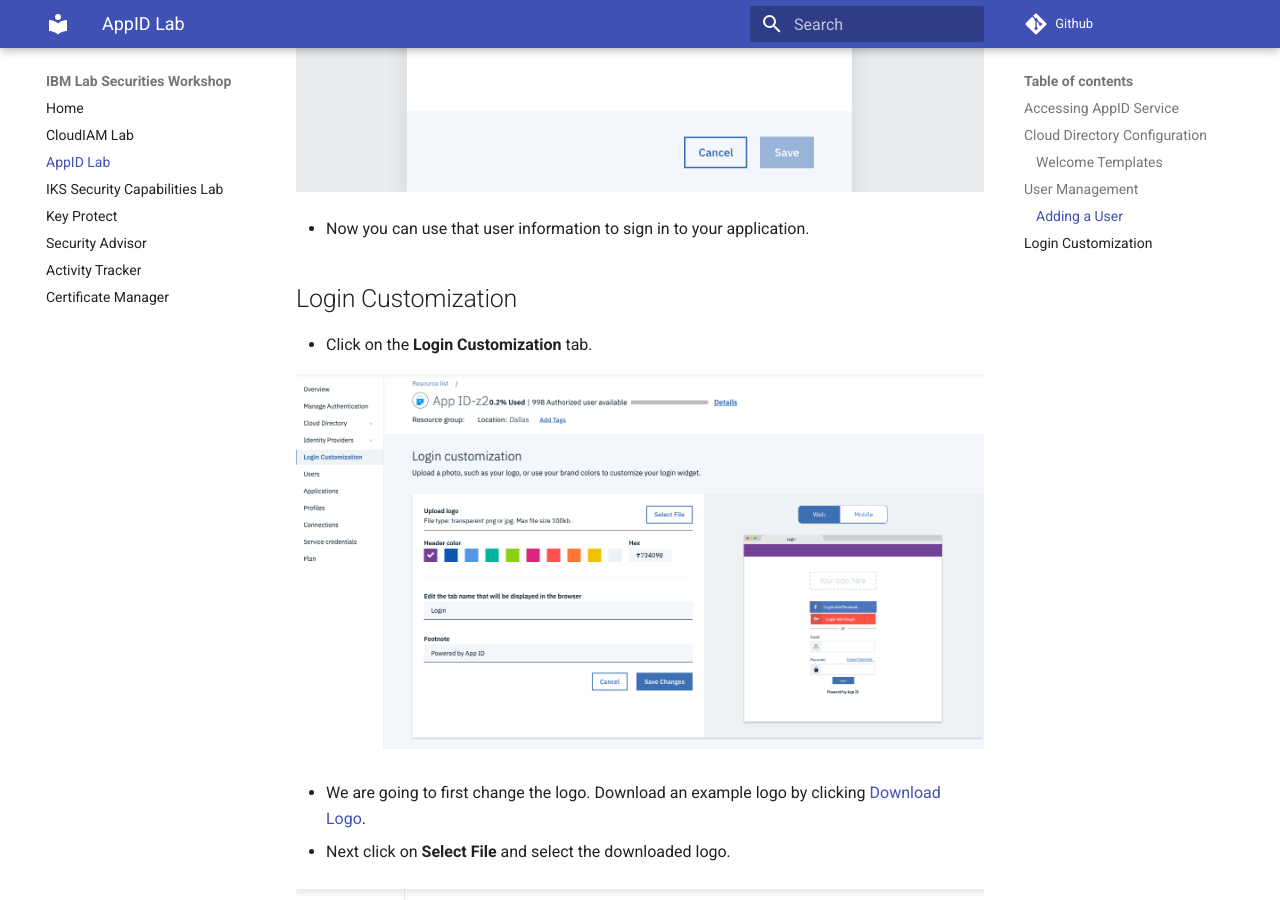
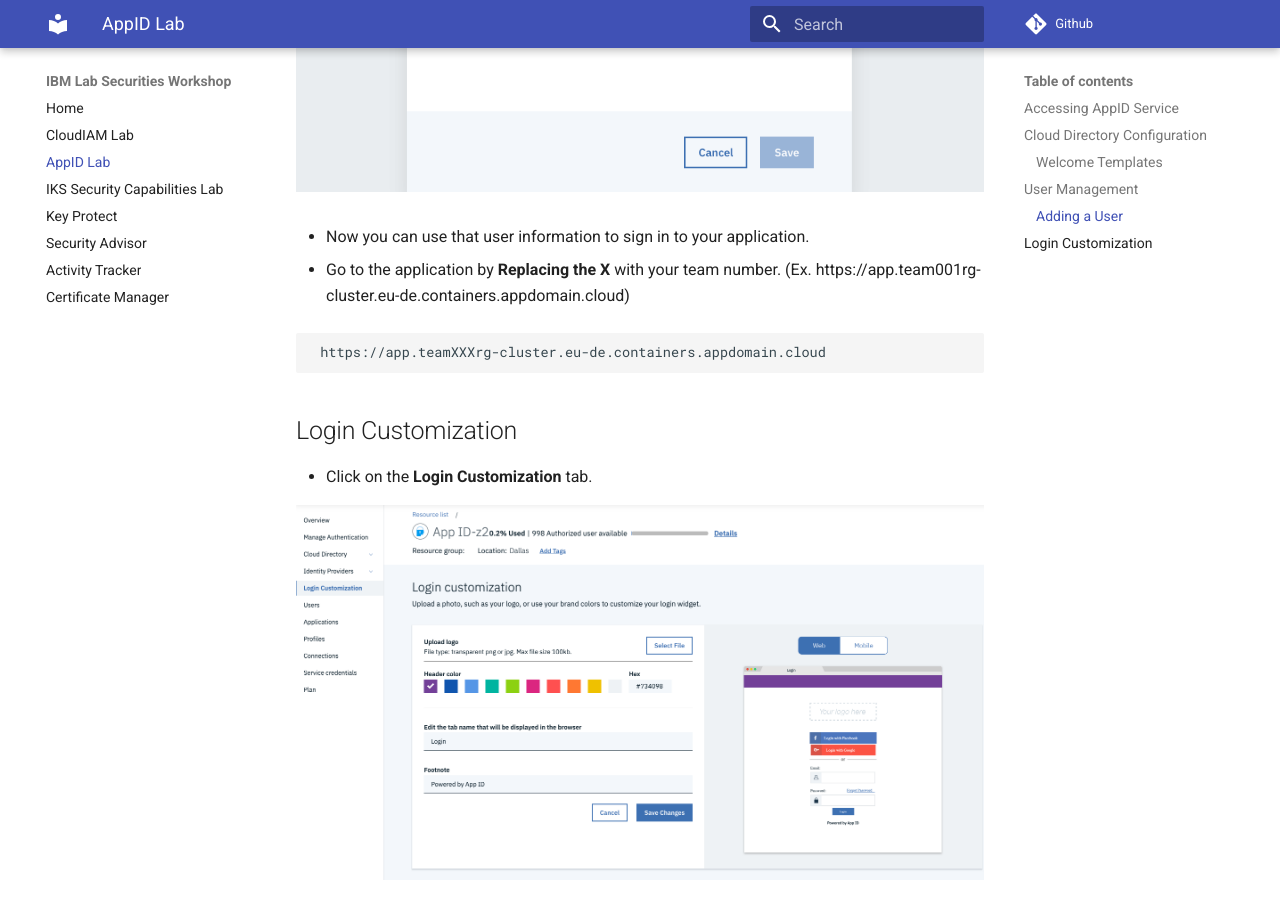
Before and after one commit to ibm-cloud-architecture/ibm-security-workshop, an MkDocs documentation site: the page built from docs/AppID/README.md, in a window 1280 px wide and 900 px high, scrolled down 3426 px. Built offline with MkDocs 1.6.1 and Material for MkDocs 9.7.7, drawn with Linux system fonts in a browser that asks for light colours; some of the changed text lies outside the part shown.

Commit message:
Update README.md

````diff
--- a/docs/AppID/README.md
+++ b/docs/AppID/README.md
@@ -47,6 +47,12 @@ The user management section allows you to **Add and Delete Users**.
 
 - Now you can use that user information to sign in to your application.
 
+- Go to the application by **Replacing the X** with your team number. (Ex. https://app.team001rg-cluster.eu-de.containers.appdomain.cloud)
+
+```
+ https://app.teamXXXrg-cluster.eu-de.containers.appdomain.cloud
+```
+
 ## Login Customization
 
 - Click on the **Login Customization** tab.
@@ -62,3 +68,9 @@ The user management section allows you to **Add and Delete Users**.
 - Finally pick a **Header Color** of your choice and change the **Tab Name** and **Footer** to any text of your choice. Click **Save Changes**
 
 ![EditedLogin](EditedLogin.png)
+
+- View your work. **Replace the X** with your team number. (Ex. https://app.team001rg-cluster.eu-de.containers.appdomain.cloud)
+
+```
+ https://app.teamXXXrg-cluster.eu-de.containers.appdomain.cloud
+```
````
